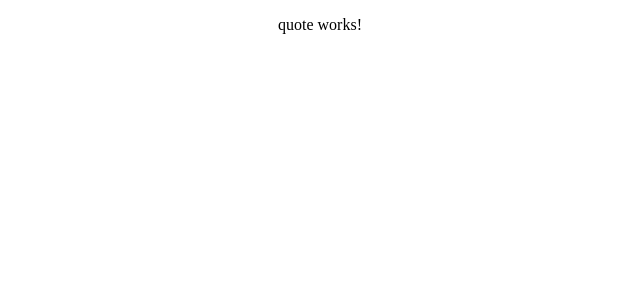
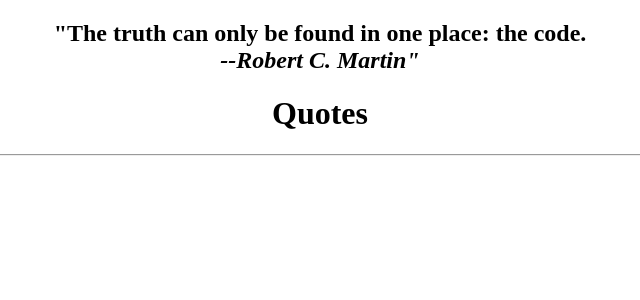
Before and after one commit to Julzpeter/Quotes, an Angular app: page / in a window 1280 px wide. Shown: the top 300 px of the page, without its empty margins (320-960 px from the left). Built offline with nearby package versions, Linux system fonts and the light colour scheme.

Commit message:
adds content to the quote.component.html

```diff
--- a/src/app/quote/quote.component.html
+++ b/src/app/quote/quote.component.html
@@ -1,3 +1,35 @@
-<p>
-  quote works!
-</p>
+<div class="header">
+  <h2>
+    "The truth can only be found in one place: the code. <br> <em>--Robert C. Martin"</em>
+  </h2>
+</div>
+<div class="jumbotron">
+  <h1> Quotes</h1>
+</div>
+<div class="visible class=body">
+  <div class="container">
+    <div class="row">
+      <div class="col-md-1"></div>
+      <div class="col-md-10">
+
+      </div>
+    </div>
+
+    <div class="col-md-1"></div>
+  </div>
+</div>
+<hr>
+
+<div class="container">
+  <div class="row">
+    <div class="col-md-3"></div>
+    <ul>
+      <div class="container">
+        <div class="row">
+          <div class="col-md-3"></div>
+        </div>
+      </div>
+      <div class="col-md-3"></div>
+    </ul>
+  </div>
+</div>
```
